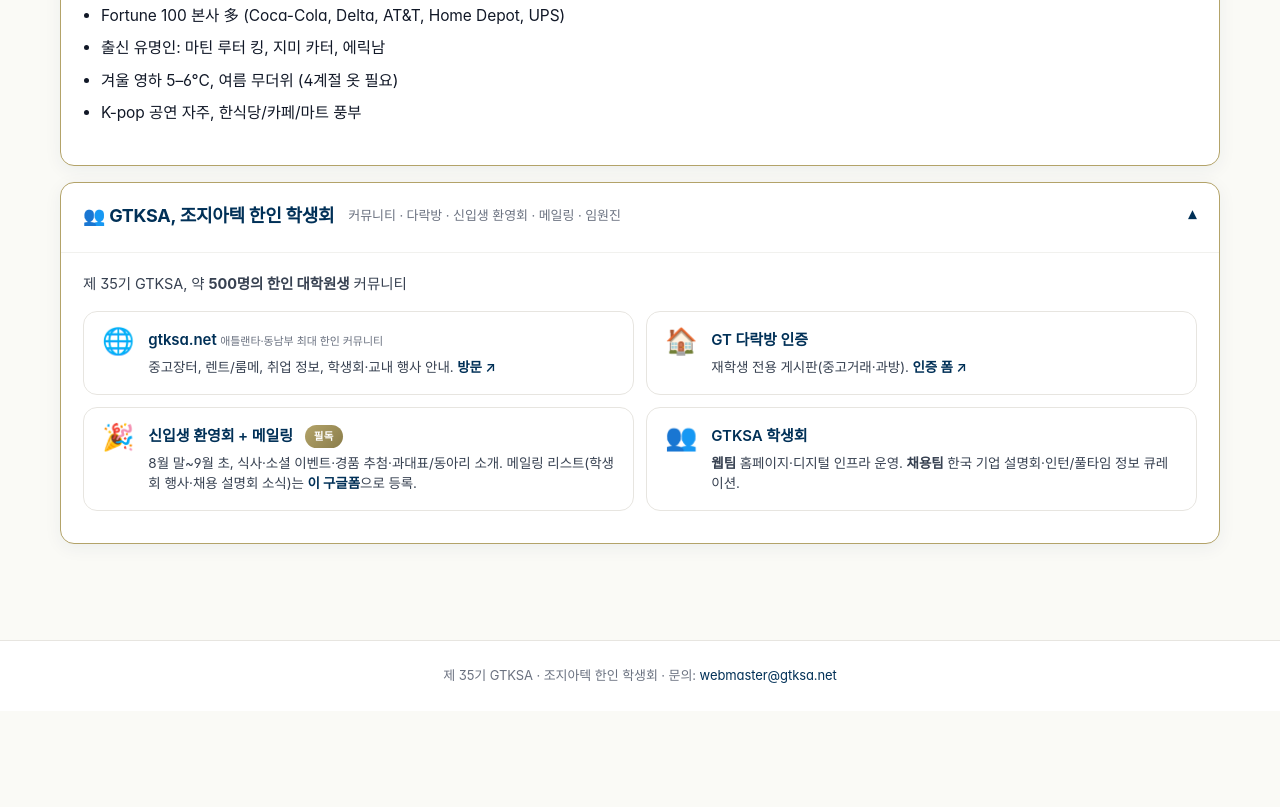
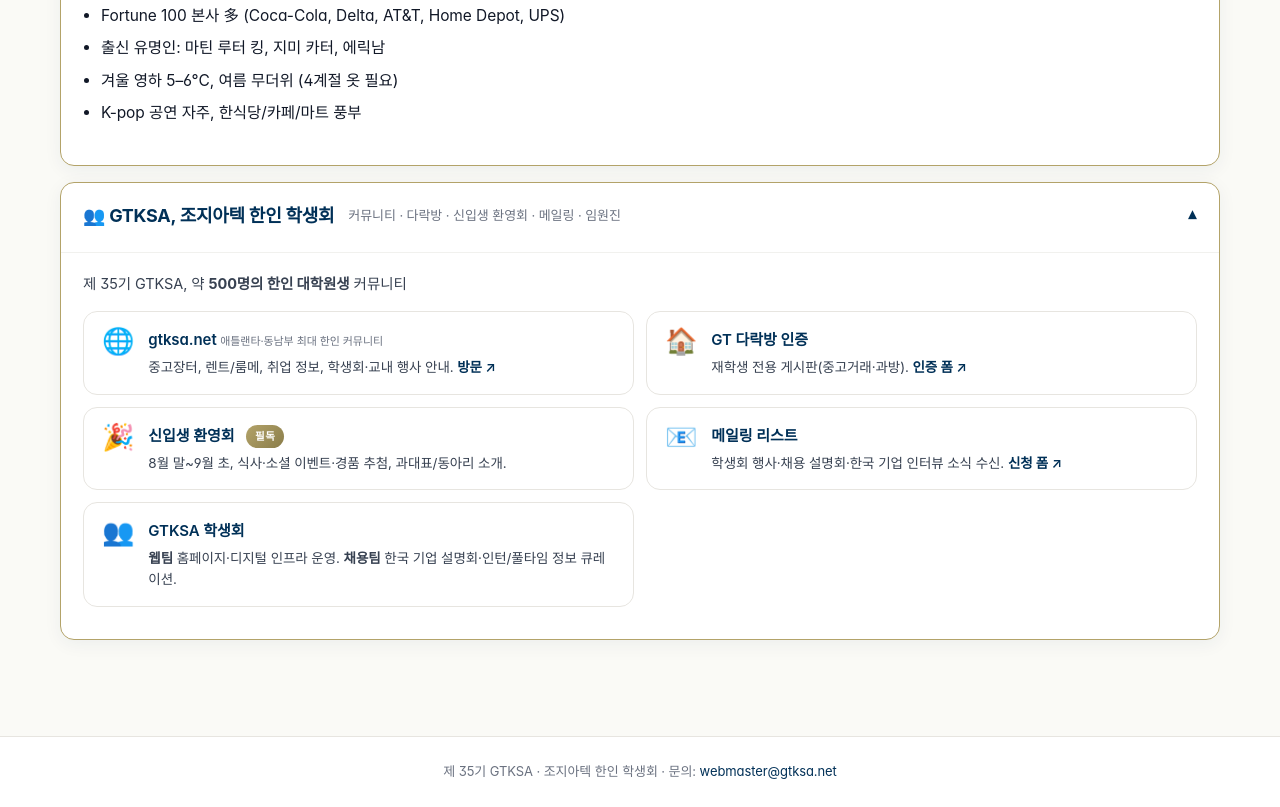
Before and after one commit to hhyy0401/gt-compass, a website: page index.html in a window 1280 px wide. Shown: the part 1682-2489 px from the top of the page. Before the commit the page ends 2393 px from the top, so only its background shows below. Drawn offline with Linux system fonts and the light colour scheme; a web font is replaced by a local one.

Commit message:
Split mailing list into separate card with signup form link

```diff
--- a/index.html
+++ b/index.html
@@ -123,8 +123,15 @@
         <div class="gtksa-card">
           <div class="icon">🎉</div>
           <div class="body">
-            <h4>신입생 환영회 + 메일링 <span class="badge-fresh">필독</span></h4>
-            <p>8월 말~9월 초, 식사·소셜 이벤트·경품 추첨·과대표/동아리 소개. 메일링 리스트(학생회 행사·채용 설명회 소식)는 <a href="https://forms.gle/AesvAPZthhQGAPTUA" target="_blank"><b>이 구글폼</b></a>으로 등록.</p>
+            <h4>신입생 환영회 <span class="badge-fresh">필독</span></h4>
+            <p>8월 말~9월 초, 식사·소셜 이벤트·경품 추첨, 과대표/동아리 소개.</p>
+          </div>
+        </div>
+        <div class="gtksa-card">
+          <div class="icon">📧</div>
+          <div class="body">
+            <h4>메일링 리스트</h4>
+            <p>학생회 행사·채용 설명회·한국 기업 인터뷰 소식 수신. <a href="https://forms.gle/AesvAPZthhQGAPTUA" target="_blank">신청 폼 ↗</a></p>
           </div>
         </div>
         <div class="gtksa-card">
```
